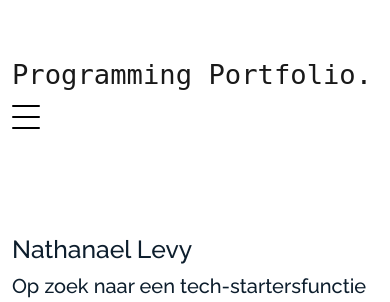
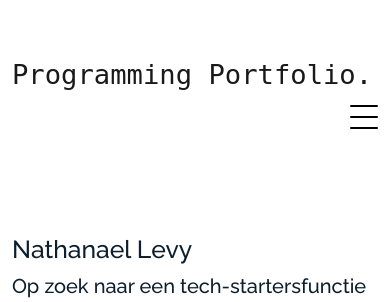
Before and after one commit to NLevy1/portfolio_website, a Flask app: page / in a window 390 px wide. Shown: the top 302 px of the page. Run offline with Flask 2, Linux system fonts and the light colour scheme; some libraries are stand-ins or nearby versions; some web fonts are replaced.

Commit message:
Update navbar for smaller screens

```diff
--- a/static/style.css
+++ b/static/style.css
@@ -448,6 +448,19 @@ padding-top: 1.5rem;
   position: relative;
 }
 
+@media screen and (max-width: 396px) {
+
+.burger {
+  margin-left: auto;
+  margin-right: 0;
+  }
+
+.navbar-nav {
+  flex-direction: column-reverse;
+}
+
+}
+
 .burger:before, .burger span, .burger:after {
   width: 100%;
   height: 2px;
```
